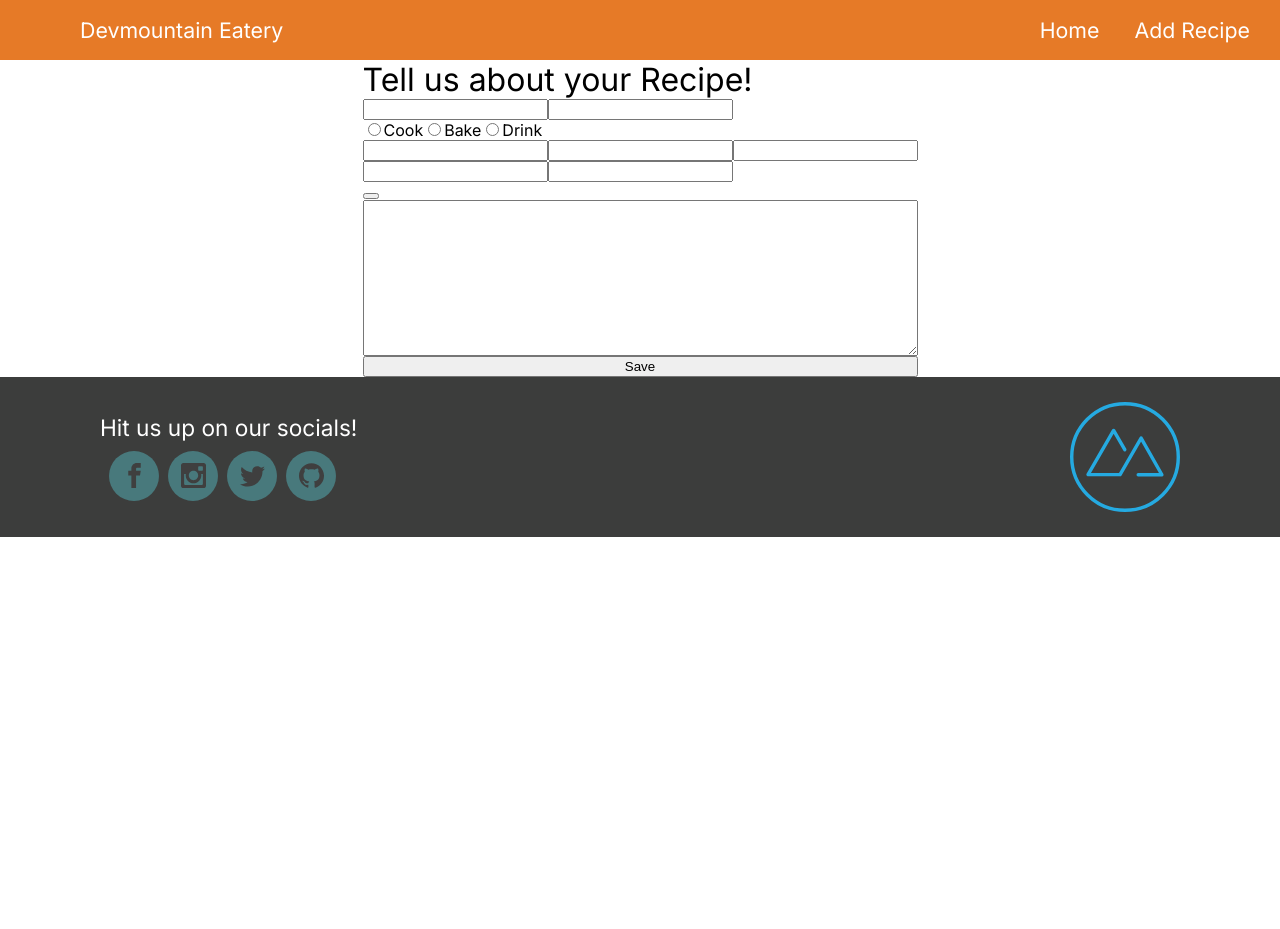
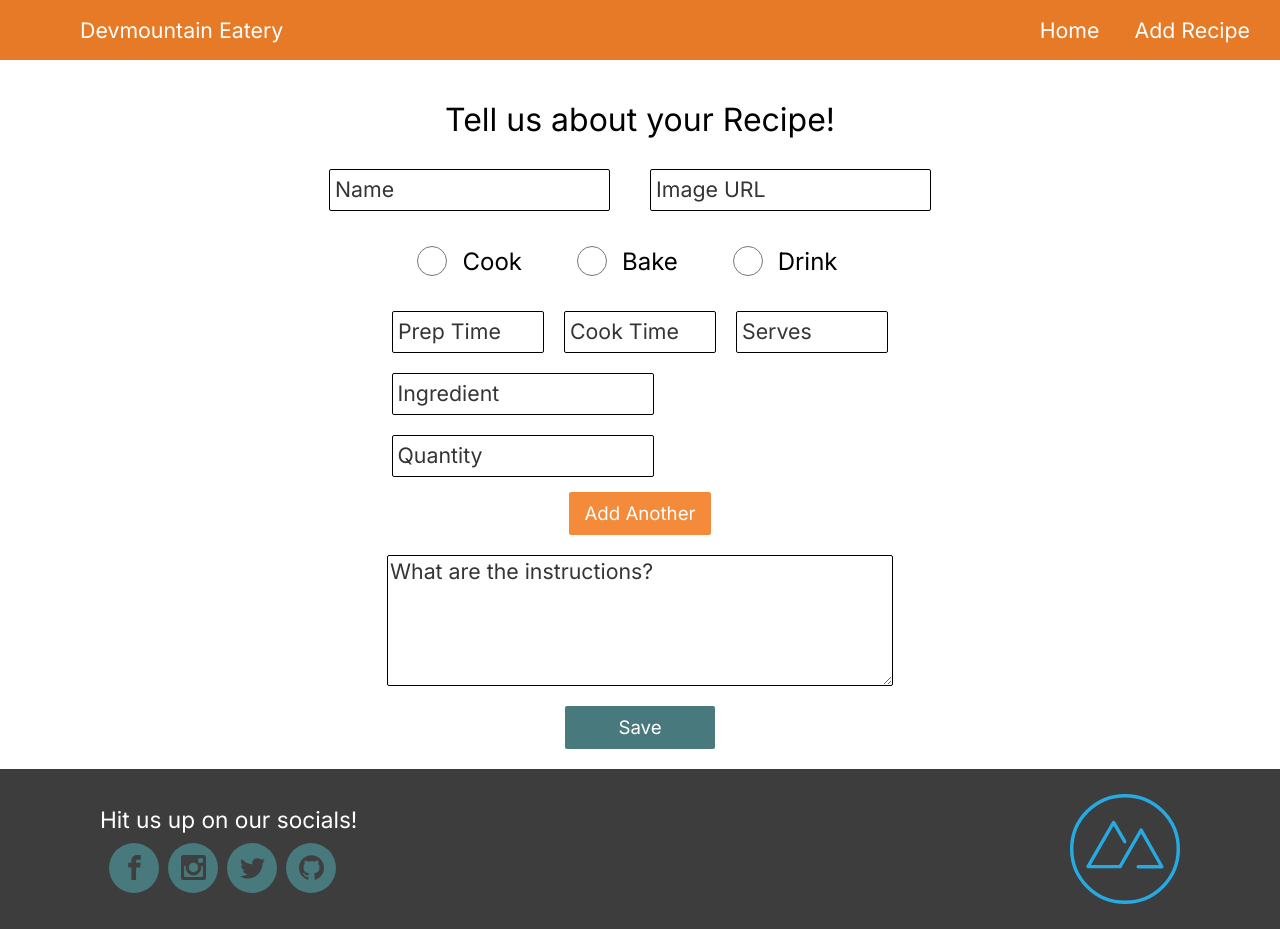
Before and after one commit to nclark561/devmountain-recipes, a React (Create React App) app: page /recipe in a window 1280 px wide. Before the commit the page ends 800 px from the top, so only its background shows below. Built offline with nearby package versions, Linux system fonts and the light colour scheme.

Commit message:
added functionality to the form to create an object with values from all inputs

```diff
--- a/src/components/newRecipeComponents/NewRecipeScreen.css
+++ b/src/components/newRecipeComponents/NewRecipeScreen.css
@@ -7,13 +7,134 @@
     font-family: Inter;
     font-size: 24pt;
     font-weight: 400;
+    padding-top: 40px;
+    padding-bottom: 20px;
 }
 
 .new-rec {
     display: flex;
     flex-direction: column;
+    align-items: center;
 }
 
 label {
     font-family: Inter;
 }
+
+.form-display {
+    display: flex;
+}
+
+.vertical-input {
+    display: flex;
+    flex-direction: column;
+    justify-content: center;
+    height: fit-content;
+    padding-bottom: 5px;
+}
+
+.ingr-list {
+    min-width: 220px;
+    font-family: Inter;
+    height: fit-content;
+    padding-top: 12px;
+}
+
+.new-ing {
+    display: flex;
+    flex-direction: column;
+    align-items: center;
+}
+
+.orange-btn {
+    background-color: rgb(243, 139, 59);
+    border: none;
+    border-radius: 2px;
+    padding: 10px;
+    color: white;
+    font-family: Inter;
+    font-size: 14pt;
+    padding-left: 15px;
+    padding-right: 15px;
+    margin-bottom: 10px;
+}
+
+.orange-btn:hover {
+    cursor: pointer;
+    background-color: rgb(215, 114, 36);
+}
+
+input {
+    border: solid;
+    border-width: 1px;
+    border-radius: 2px;
+    margin: 10px;
+    height: 30px;
+    font-family: Inter;
+    font-size: 14pt;
+    padding:5px;
+}
+
+input:focus {
+    border: solid;
+    border-width: 1px;
+    border-radius: 2px;
+    min-width: 100px;
+    margin: 10px;
+    height: 30px;
+}
+
+label {
+    font-family: Inter;
+    font-size: 18pt;
+    margin-right: 40px;
+}
+
+textarea {
+    border: solid;
+    border-width: 1px;
+    border-radius: 2px;
+    margin: 10px;
+    font-family: Inter;
+    font-size: 14pt;
+    width: 500px;
+    height: 125px;
+}
+
+.misc-in {
+    width: 140px;
+}
+
+::placeholder {
+    font-weight: 400;
+}
+.rec-name {
+    margin-right: 30px;
+}
+
+.radio-div {
+    display: flex;
+    align-items: center;
+    padding-top: 20px;
+    padding-bottom: 20px;
+}
+
+.radio {
+    margin: 5px;
+    width: 50px;
+}
+
+.ing-in {
+    width: 250px;
+    margin-right: 25px;
+}
+
+.blue-btn {
+    margin: 10px;
+    margin-bottom: 20px;
+}
+
+.ingr-list > li {
+    font-size: 14pt;
+    margin-left: 40px;
+}
--- a/src/components/newRecipeComponents/NewRecipeScreen.jsx
+++ b/src/components/newRecipeComponents/NewRecipeScreen.jsx
@@ -1,44 +1,74 @@
 import React, { useState } from "react";
+import { Formik } from "formik";
 import './NewRecipeScreen.css'
 
 const NewRecipeScreen = () => {
+  const [ingr, setIngr] = useState([])
+  const [name, setName] = useState('')
+  const [quantity, setQuantity] = useState('')
+  const initialValues = {
+    type: '',
+    recipeName: '',
+    imageURL: '',
+    prepTime: '',
+    cookTime: '',
+    serves: '',
+    ingredients: [],
+    instructions: ''
+  }
+
+  const addIngredients = (e) => {
+    e.preventDefault()
+    setIngr(prev => [...prev, { name, quantity }])
+    setName('')
+    setQuantity('')
+  }
+
+  const onSubmit = (values) => {
+    values.ingredients = ingr
+    console.log(values)
+  }
+
   return (
     <section className="new-rec-screen">
-      <form className="new-rec">
+      <Formik initialValues={initialValues} onSubmit={onSubmit}>
+        {({ values, handleChange, handleSubmit }) => (
+        <form className="new-rec" onSubmit={handleSubmit}>
           <h1 className="new-rec-h">Tell us about your Recipe!</h1>
           <div className="horizontal-input">
-          <input type="text" />
-          <input type="text" />
+            <input onChange={handleChange} type="text" className="rec-name" name="recipeName" placeholder="Name" value={values.recipeName}/>
+            <input onChange={handleChange} type="text" className="rec-name" name="imageURL" placeholder="Image URL" value={values.imageURL}/>
           </div>
           <div className="radio-div">
-          <input type="radio" name="type" id="cook"/>
+            <input onChange={handleChange} type="radio" className="radio" name="type" id="cook" value="Cook"/>
             <label htmlFor="cook">Cook</label>
-          <input type="radio" name="type" id="bake"/>
+            <input onChange={handleChange} type="radio" className="radio" name="type" id="bake" value="Bake"/>
             <label htmlFor="bake">Bake</label>
-          <input type="radio" name="type" id="drink"/>
+            <input onChange={handleChange} type="radio" className="radio" name="type" id="drink" value="Drink"/>
             <label htmlFor="drink">Drink</label>
           </div>
           <div className="horizontal-input">
-          <input type="text" />
-          <input type="text" />
-          <input type="text" />
+            <input onChange={handleChange} type="text" className="misc-in" name="prepTime" placeholder="Prep Time" value={values.prepTime}/>
+            <input onChange={handleChange} type="text" className="misc-in" name="cookTime" placeholder="Cook Time" value={values.cookTime}/>
+            <input onChange={handleChange} type="text" className="misc-in" name="serves" placeholder="Serves" value={values.serves}/>
           </div>
-        <form  className="new-ing">
+          <div  className="new-ing">
             <div className="form-display">
-            <div className="veritcal-input">
-              <input type="text" />
-              <input type="text" />
+              <div className="vertical-input">
+                <input type="text" value={name} onChange={e => setName(e.target.value)} className="ing-in" placeholder="Ingredient"/>
+                <input type="text" value={quantity} onChange={e => setQuantity(e.target.value)} className="ing-in" placeholder="Quantity"/>
               </div>
-            <ul>
-
+              <ul className="ingr-list">
+                {ingr.map(e => <li key={e.name}>{e.quantity} {e.name}</li>)}
               </ul>
             </div>
-
-          <button></button>
+            <button className="orange-btn" onClick={addIngredients}>Add Another</button>
+          </div>
+          <textarea onChange={handleChange} id="instruct" cols="30" rows="10" placeholder="What are the instructions?" name="instructions" value={values.instructions}></textarea>
+          <button type="submit" className="blue-btn">Save</button>
         </form>
-        <textarea name="instruct" id="instruct" cols="30" rows="10"></textarea>
-        <button type="submit">Save</button>
-      </form>
+        )}
+      </Formik>
     </section>
   );
 };
```
Lines whose indentation alone changed are shown as unchanged.
